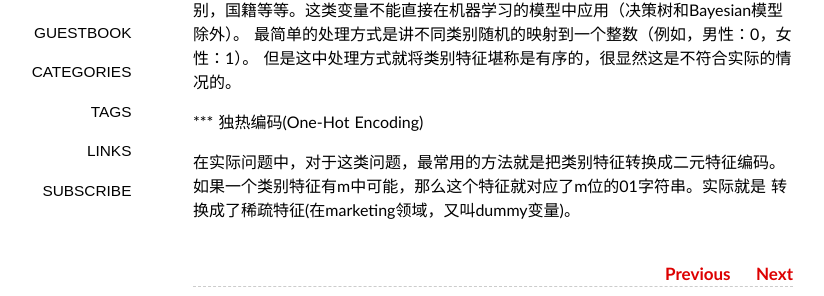
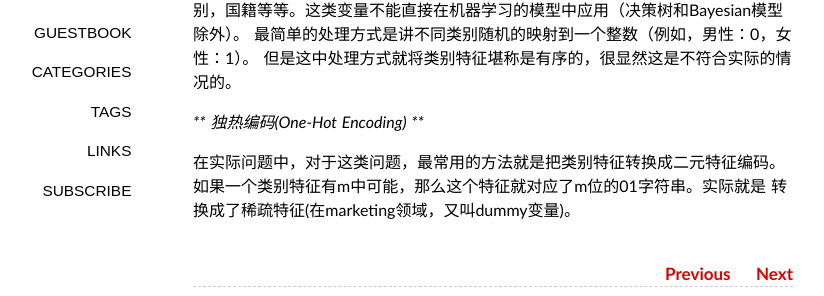
Before and after one commit to hezila/hezila.github.io, a Jekyll site: the page built from _posts/2014-04-16-one-hot-encoding.md, in a window 1280 px wide. Shown: the part 173-469 px from the top of the page, without its empty margins (147-971 px from the left). Built offline with Jekyll 4.4.1, drawn with Linux system fonts in a browser that asks for light colours; some web fonts are replaced; Markdown is read by kramdown in place of the engine named in the settings; comment, search, counter and statistics services are not loaded.

```diff
--- a/_posts/2014-04-16-one-hot-encoding.md
+++ b/_posts/2014-04-16-one-hot-encoding.md
@@ -10,7 +10,7 @@ keywords: [机器学习,实战,数据预处理]
 最简单的处理方式是讲不同类别随机的映射到一个整数（例如，男性：0，女性：1）。
 但是这中处理方式就将类别特征堪称是有序的，很显然这是不符合实际的情况的。
 
-*** 独热编码(One-Hot Encoding)
+*** 独热编码(One-Hot Encoding) ***
 
 在实际问题中，对于这类问题，最常用的方法就是把类别特征转换成二元特征编码。
 如果一个类别特征有m中可能，那么这个特征就对应了m位的01字符串。实际就是
```
